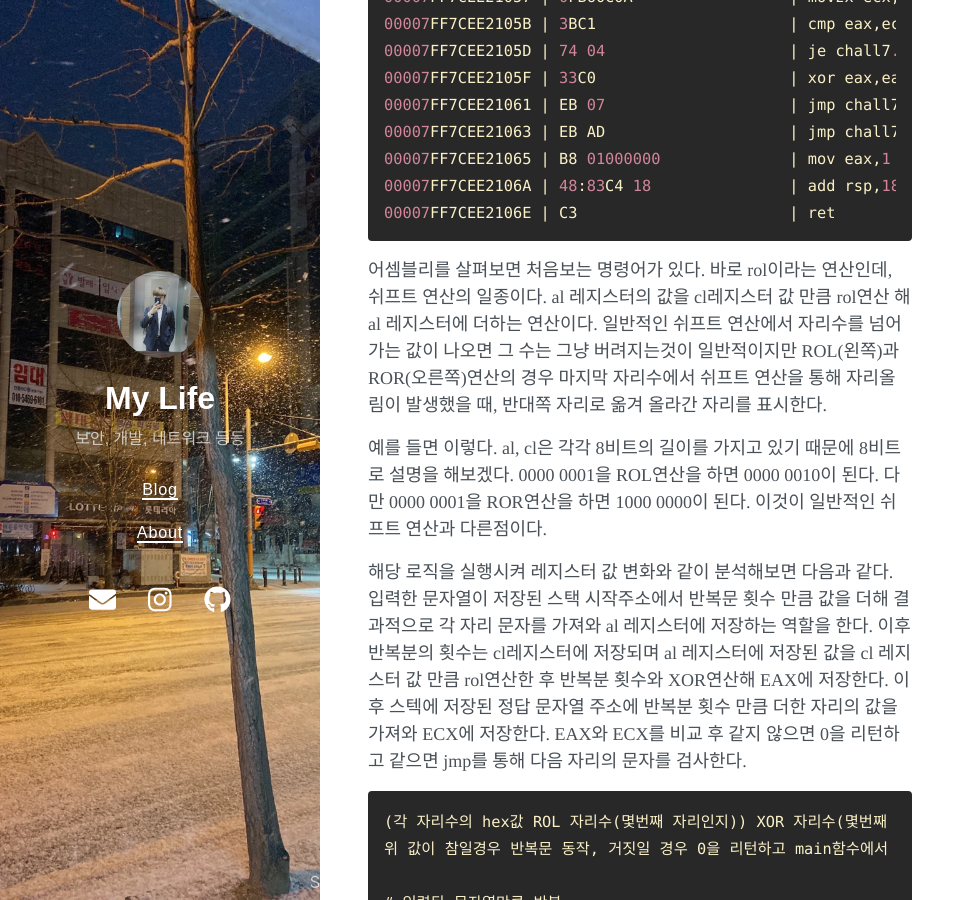
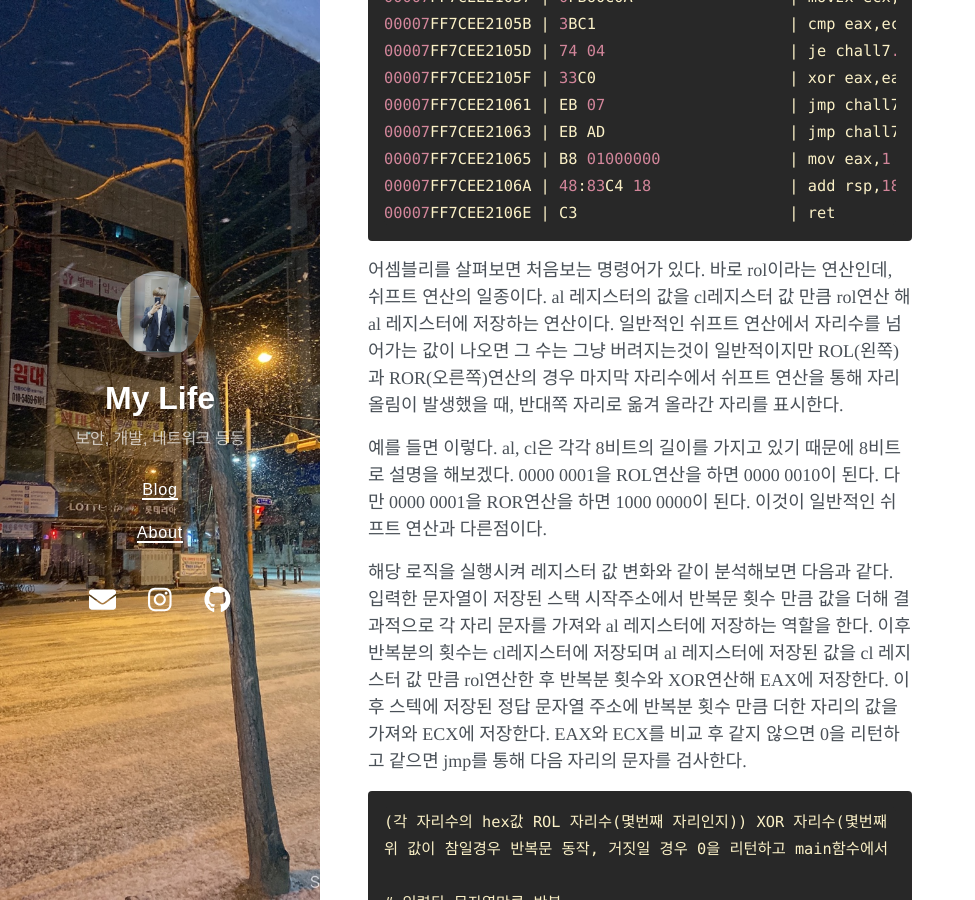
Before and after one commit to dig06161/dig06161.github.io, a Jekyll site: the page built from _posts/2022-04-30-dreamhack-rev-basic-7.md, in a window 1280 px wide and 900 px high, scrolled down 3289 px. Shown: the whole window, without its empty margins (0-975 px from the left). Built offline with Jekyll 4.4.1, drawn with Linux system fonts in a browser that asks for light colours; nearby versions of some CDN libraries; comment, search, counter and statistics services are not loaded.

Commit message:
ㅁㄴㅇㄹ

````diff
--- a/_posts/2022-04-30-dreamhack-rev-basic-7.md
+++ b/_posts/2022-04-30-dreamhack-rev-basic-7.md
@@ -101,7 +101,7 @@ date: 2022-05-01 06:30
 00007FF7CEE2106A | 48:83C4 18               | add rsp,18                              |
 00007FF7CEE2106E | C3                       | ret                                     |
 ```
-어셈블리를 살펴보면 처음보는 명령어가 있다. 바로 rol이라는 연산인데, 쉬프트 연산의 일종이다. al 레지스터의 값을 cl레지스터 값 만큼 rol연산 해 al 레지스터에 더하는 연산이다. 일반적인 쉬프트 연산에서 자리수를 넘어가는 값이 나오면 그 수는 그냥 버려지는것이 일반적이지만 ROL(왼쪽)과 ROR(오른쪽)연산의 경우 마지막 자리수에서 쉬프트 연산을 통해 자리올림이 발생했을 때, 반대쪽 자리로 옮겨 올라간 자리를 표시한다.
+어셈블리를 살펴보면 처음보는 명령어가 있다. 바로 rol이라는 연산인데, 쉬프트 연산의 일종이다. al 레지스터의 값을 cl레지스터 값 만큼 rol연산 해 al 레지스터에 저장하는 연산이다. 일반적인 쉬프트 연산에서 자리수를 넘어가는 값이 나오면 그 수는 그냥 버려지는것이 일반적이지만 ROL(왼쪽)과 ROR(오른쪽)연산의 경우 마지막 자리수에서 쉬프트 연산을 통해 자리올림이 발생했을 때, 반대쪽 자리로 옮겨 올라간 자리를 표시한다.
 
 예를 들면 이렇다. al, cl은 각각 8비트의 길이를 가지고 있기 때문에 8비트로 설명을 해보겠다. 0000 0001을 ROL연산을 하면 0000 0010이 된다. 다만 0000 0001을 ROR연산을 하면 1000 0000이 된다. 이것이 일반적인 쉬프트 연산과 다른점이다.
 
````
